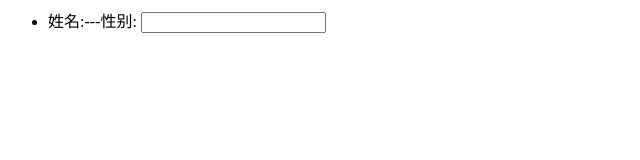
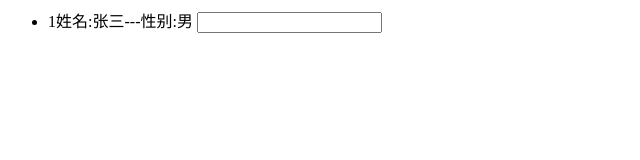
Before and after one commit to time-go/grootJs, a plain HTML site: page index13.html in a window 1280 px wide. Shown: the whole page, without its empty margins (0-640 px from the left). Drawn offline with nearby package versions, Linux system fonts and the light colour scheme.

Commit message:
Update index13.html

```diff
--- a/index13.html
+++ b/index13.html
@@ -1,16 +1,16 @@
 <html>
 <head>
     <title>ui控件定义</title>
-    <script src="jquery-1.7.2.min.js"></script>
+    <script src="jquery-1.11.2.min.js"></script>
     <script src="groot.js"></script>
 </head>
 <body>
 <div gt-view="myview">
     <ul gt-each="list">
         <li gt-class="$index(back0:value % 2 ==0,back1:value % 2==1)"><span
-                gt-text="$index(value+1)"></span><span>姓名:</span><span
-                gt-text="name"></span>---<span>性别:</span><span
-                gt-text="sex"></span> <input type="text" gt-wach="mychange" gt-value-change="name"><span gt-ui="name(myui)"></span></li>
+                gt-text="{$index}+1"></span><span>姓名:</span><span
+                gt-text="{name}"></span>---<span>性别:</span><span
+                gt-text="{sex}"></span> <input type="text" gt-wach="mychange" gt-value-change="name"><span gt-ui="name(myui)"></span></li>
     </ul>
 </div>
 </body>
@@ -29,5 +29,4 @@
             groot.log("第" + $self.$index + "项在变化,新值为\"" + value + "\"");
         }
     })
-    groot.sweep();
 </script>
```
